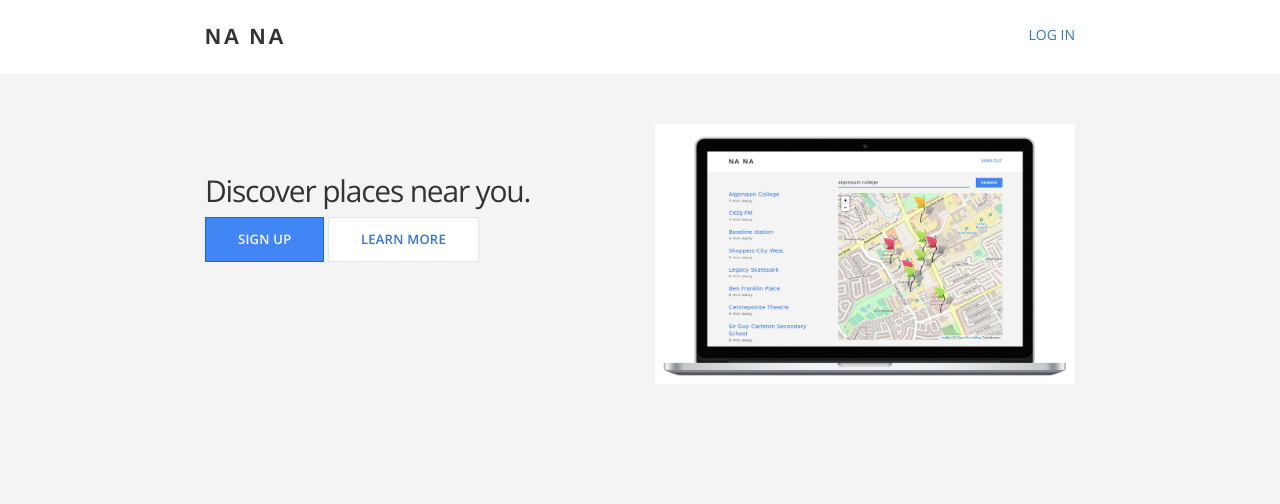
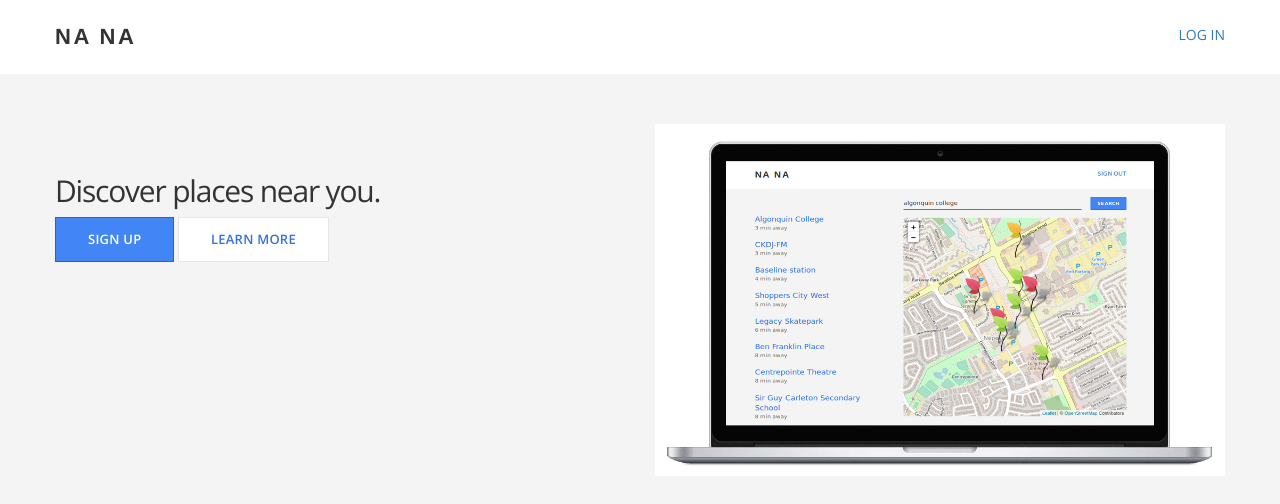
Before and after one commit to JuliaSun2000/NANA, a Flask app: page / in a window 1280 px wide. Shown: the top 504 px of the page. Run offline with Flask 2, Linux system fonts and the light colour scheme; some libraries are stand-ins or nearby versions.

Commit message:
update css

```diff
--- a/static/css/main.css
+++ b/static/css/main.css
@@ -296,7 +296,7 @@ header {
 
 
 
-@media all and (min-width:701px) and (max-width:900px){
+@media (min-width:701px) and (max-width:900px){
   .container-fluid {
         width:700px;
         margin: 0 auto;
@@ -365,16 +365,16 @@ header {
 
 @media (max-width: 1400px) and (min-width: 901px){
      .container-fluid {
-        width:900px;
+        width:1200px;
         margin: 0 auto;
       }
       .container {
-        width:900px;
+        width:1200px;
         margin: 0 auto;
       }
   }
 
-@media all and (min-width:1401px){
+@media (min-width:1401px){
   .container-fluid {
         width:1400px;
         margin: 0 auto;
```
